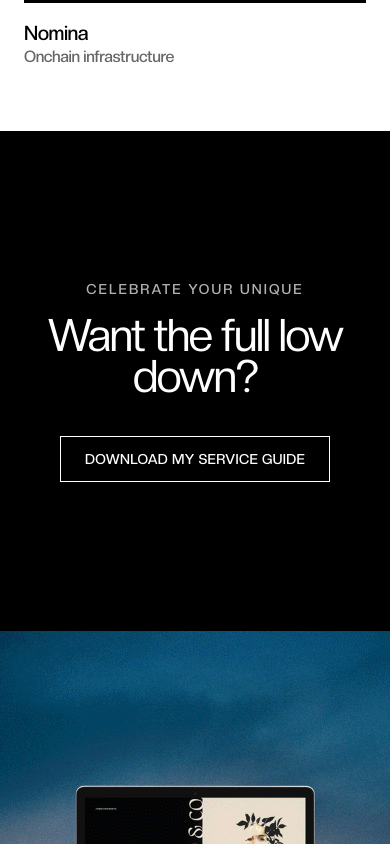
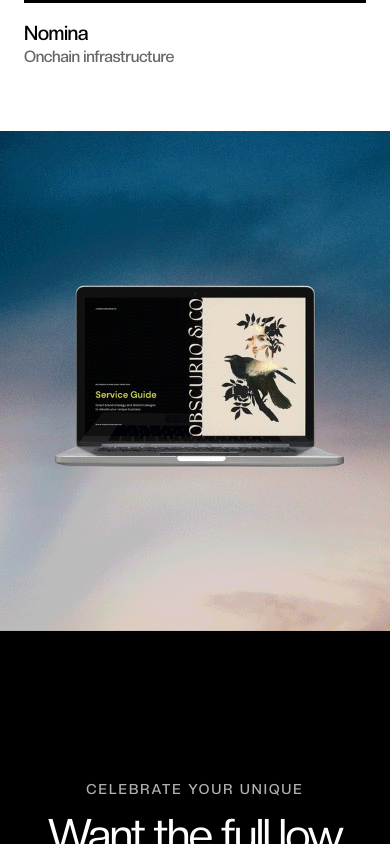
Before and after one commit to mostafa-sarhan/Mahmoud_Eldahshan, a React (Vite) app: page / in a window 390 px wide. Shown: the part 2440-3284 px from the top of the page. Built offline with nearby package versions, Linux system fonts and the light colour scheme; grey boxes are pictures that could not be loaded; a web font is replaced by a local one.

Commit message:
Add journal

```diff
--- a/src/pages/home/Journal.tsx
+++ b/src/pages/home/Journal.tsx
@@ -1,13 +1,29 @@
 import gif from "../../assets/video/IMG_2579.GIF"
+
 export default function Journal() {
   return (
     <section className="w-full bg-white">
-
       <div className="grid w-full grid-cols-1 lg:grid-cols-2">
 
         {/* Black Box */}
-        <div className="flex min-h-[500px] flex-col items-center justify-center bg-black px-6 py-20 text-center text-white md:min-h-[600px] lg:min-h-[650px]">
-
+        <div
+          className="
+            order-2
+            flex
+            min-h-[500px]
+            flex-col
+            items-center
+            justify-center
+            bg-black
+            px-6
+            py-20
+            text-center
+            text-white
+            md:min-h-[600px]
+            lg:order-1
+            lg:min-h-[650px]
+          "
+        >
           {/* Small Text */}
           <p className="font-sans text-sm font-medium uppercase tracking-[0.15em] text-white/70 md:text-base">
             celebrate your unique
@@ -20,7 +36,6 @@ export default function Journal() {
 
           {/* Button */}
           <a
-            // href="https://obscurioandco.myflodesk.com/service-guide"
             href="#"
             className="
               mt-10
@@ -43,11 +58,19 @@ export default function Journal() {
           >
             Download my Service Guide
           </a>
-
         </div>
 
         {/* GIF */}
-        <div className="min-h-[500px] overflow-hidden md:min-h-[600px] lg:min-h-[650px]">
+        <div
+          className="
+            order-1
+            min-h-[500px]
+            overflow-hidden
+            md:min-h-[600px]
+            lg:order-2
+            lg:min-h-[650px]
+          "
+        >
           <img
             src={gif}
             alt=""
@@ -56,7 +79,6 @@ export default function Journal() {
         </div>
 
       </div>
-
     </section>
   )
 }
```
